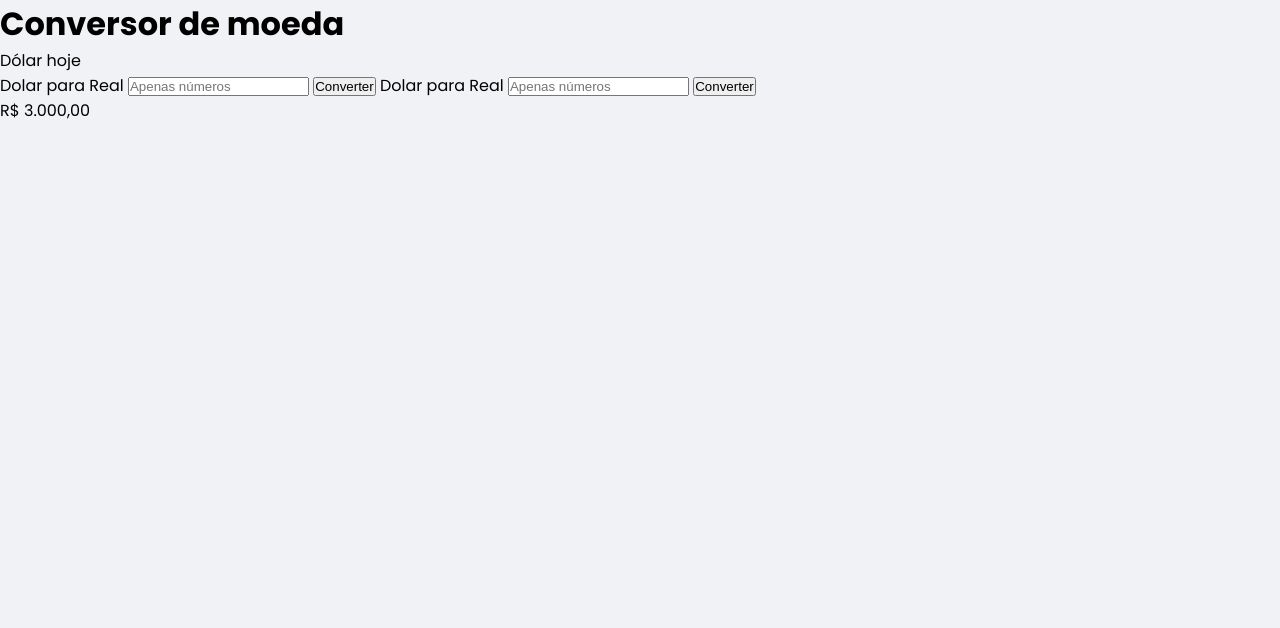
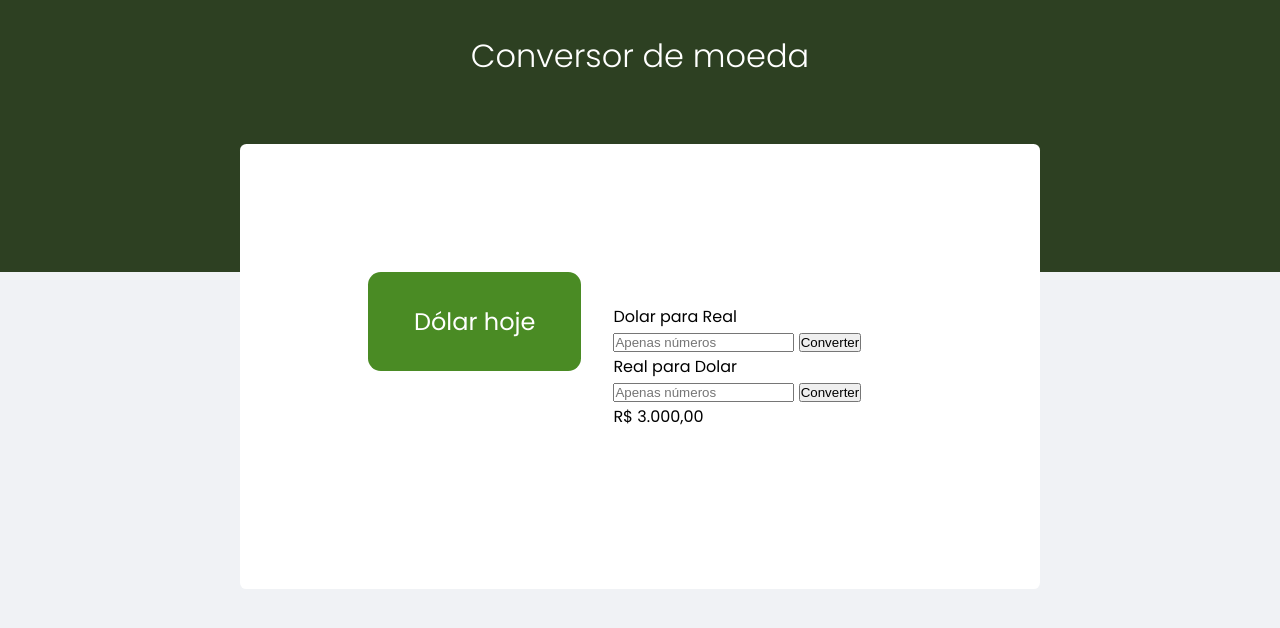
Before and after one commit to santoswillames/consumindo-APIs, a website: page index.html in a window 1280 px wide. Drawn offline with Linux system fonts and the light colour scheme.

Commit message:
initial style

```diff
--- a/index.html
+++ b/index.html
@@ -14,7 +14,7 @@
   <header>
     <h1>Conversor de moeda</h1>
   </header>
-  <main>
+  <main class="content">
     <section class="coinSection">
       <div class="coin">
         <p class="descriptionCoin">Dólar hoje</p>
@@ -24,13 +24,18 @@
     <section class="converterSection">
       <div class="converter">
         <div class="QtCoin">
-          <label for="dolarCoverter">Dolar para Real</label>
-          <input type="number" name="dolarConverter" id="dolarConverter" placeholder="Apenas números">
-          <input type="submit" value="Converter" id="converterCoinDolar">
+          <div class="dolarReal">
+            <label for="dolarCoverter">Dolar para Real</label>
+            <input type="number" name="dolarConverter" id="dolarConverter" placeholder="Apenas números">
+            <input type="submit" value="Converter" id="converterCoinDolar">
+          </div>
 
-          <label for="realCoverter">Dolar para Real</label>
-          <input type="number" name="realConverter" id="realConverter" placeholder="Apenas números">
-          <input type="submit" value="Converter" id="converterCoinReal">
+          <div class="realDolar">
+            <label for="realCoverter">Real para Dolar</label>
+            <input type="number" name="realConverter" id="realConverter" placeholder="Apenas números">
+            <input type="submit" value="Converter" id="converterCoinReal">
+          </div>
+
         </div>
         <div class="res">R$ 3.000,00</div>
       </div>
--- a/style.css
+++ b/style.css
@@ -8,3 +8,42 @@ body {
   font-family: 'Poppins', sans-serif;
   background: #f0f2f5;
 }
+
+header {
+  background: #2d4022;
+  padding: 2rem;
+  padding-bottom: 12rem;
+  text-align: center;
+}
+
+h1 {
+  color: white;
+  font-weight: 300;
+}
+
+.content {
+  width: min(90vw, 800px);
+  margin: auto;
+  display: flex;
+  justify-content: space-around;
+  background: #fff;
+  margin-top: -8rem;
+  padding: 8rem;
+  border-radius: 0.4rem;
+}
+.coinSection {
+  width: 50%;
+  height: 50%;
+  font-size: 1.5rem;
+  background-color: #4a8b24;
+  color: white;
+  padding: 2rem;
+  border-radius: 0.8rem;
+  text-align: center;
+}
+
+.converterSection {
+  width: 80%;
+  height: 50%;
+  padding: 2rem;
+}
```
Also changed, not shown: 1 other file.
